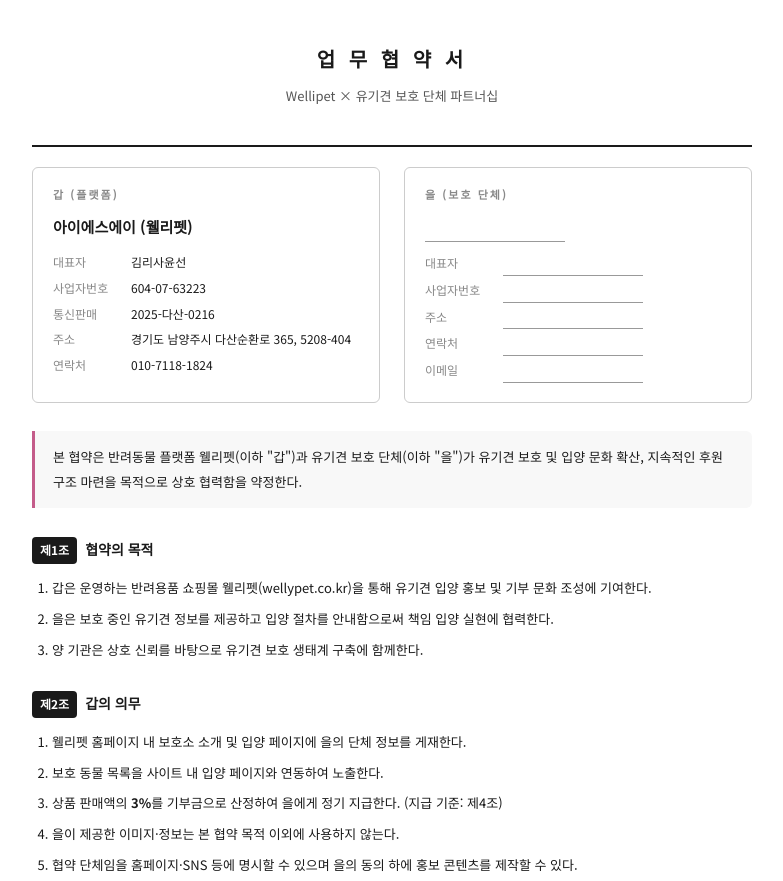
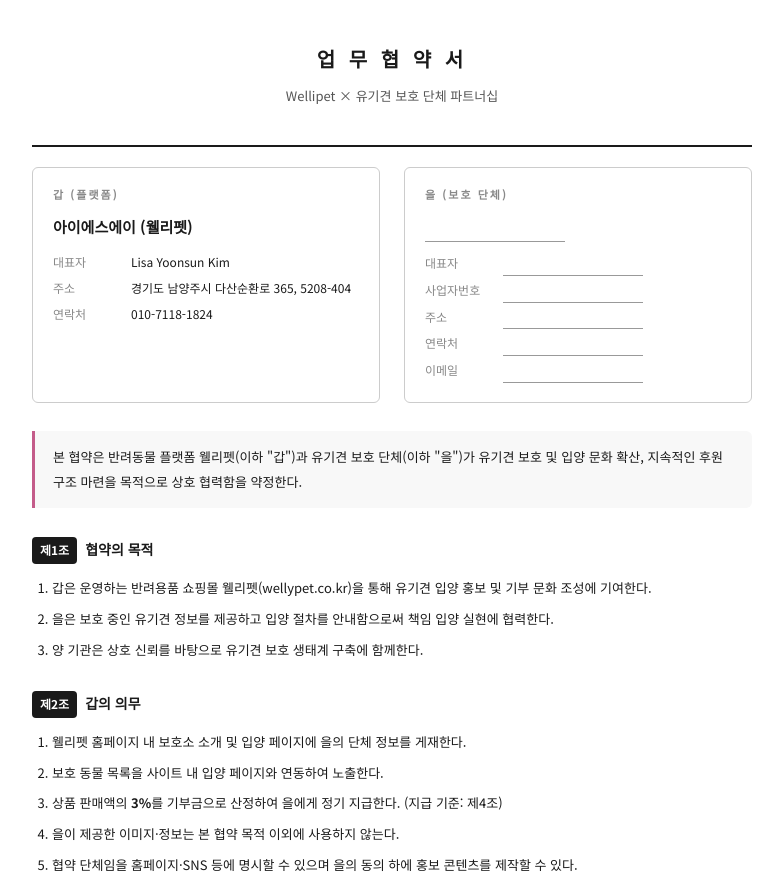
Before and after one commit to lisa0124kim1114-eng/Wellipet, a plain HTML site: page contract-shelter.html in a window 1280 px wide. Shown: the top 881 px of the page, without its empty margins (248-1031 px from the left). Drawn offline with Linux system fonts and the light colour scheme.

Commit message:
fix: 협약서 대표자 이름 영문 표기, 사업자번호·통신판매번호 제거

```diff
--- a/contract-shelter.html
+++ b/contract-shelter.html
@@ -69,9 +69,7 @@
   <div class="party-box">
     <div class="party-label">갑 (플랫폼)</div>
     <div class="party-name">아이에스에이 (웰리펫)</div>
-    <div class="party-row"><span class="key">대표자</span><span>김리사윤선</span></div>
-    <div class="party-row"><span class="key">사업자번호</span><span>604-07-63223</span></div>
-    <div class="party-row"><span class="key">통신판매</span><span>2025-다산-0216</span></div>
+    <div class="party-row"><span class="key">대표자</span><span>Lisa Yoonsun Kim</span></div>
     <div class="party-row"><span class="key">주소</span><span>경기도 남양주시 다산순환로 365, 5208-404</span></div>
     <div class="party-row"><span class="key">연락처</span><span>010-7118-1824</span></div>
   </div>
@@ -202,7 +200,7 @@
   <div class="sign-grid">
     <div class="sign-box">
       <div class="sign-party">갑 (플랫폼)</div>
-      <div class="sign-name">아이에스에이 (웰리펫)</div>
+      <div class="sign-name">아이에스에이 (웰리펫) — Lisa Yoonsun Kim</div>
       <div class="sign-row"><span class="key">대표자</span><span class="sign-line"></span></div>
       <div class="sign-row"><span class="key">서명</span><span class="sign-line"></span></div>
       <div class="sign-stamp">(인)</div>
```
